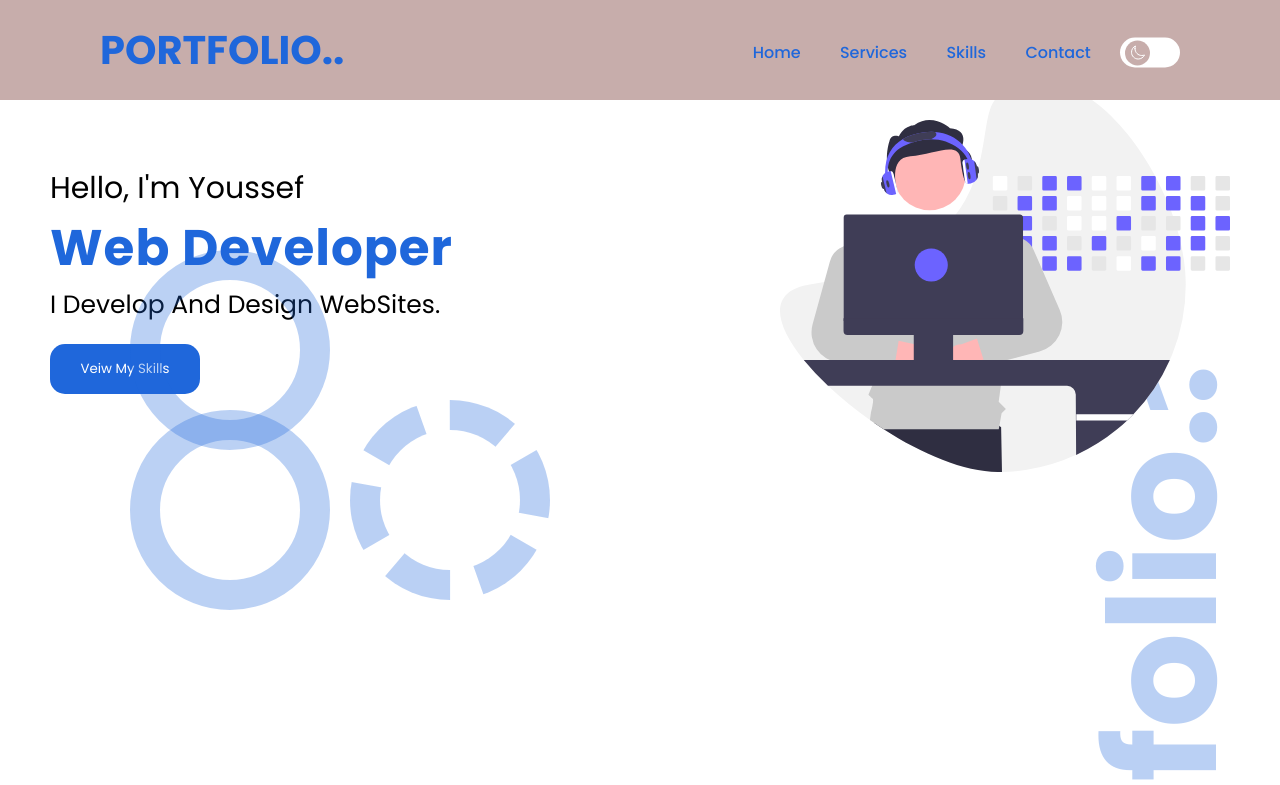
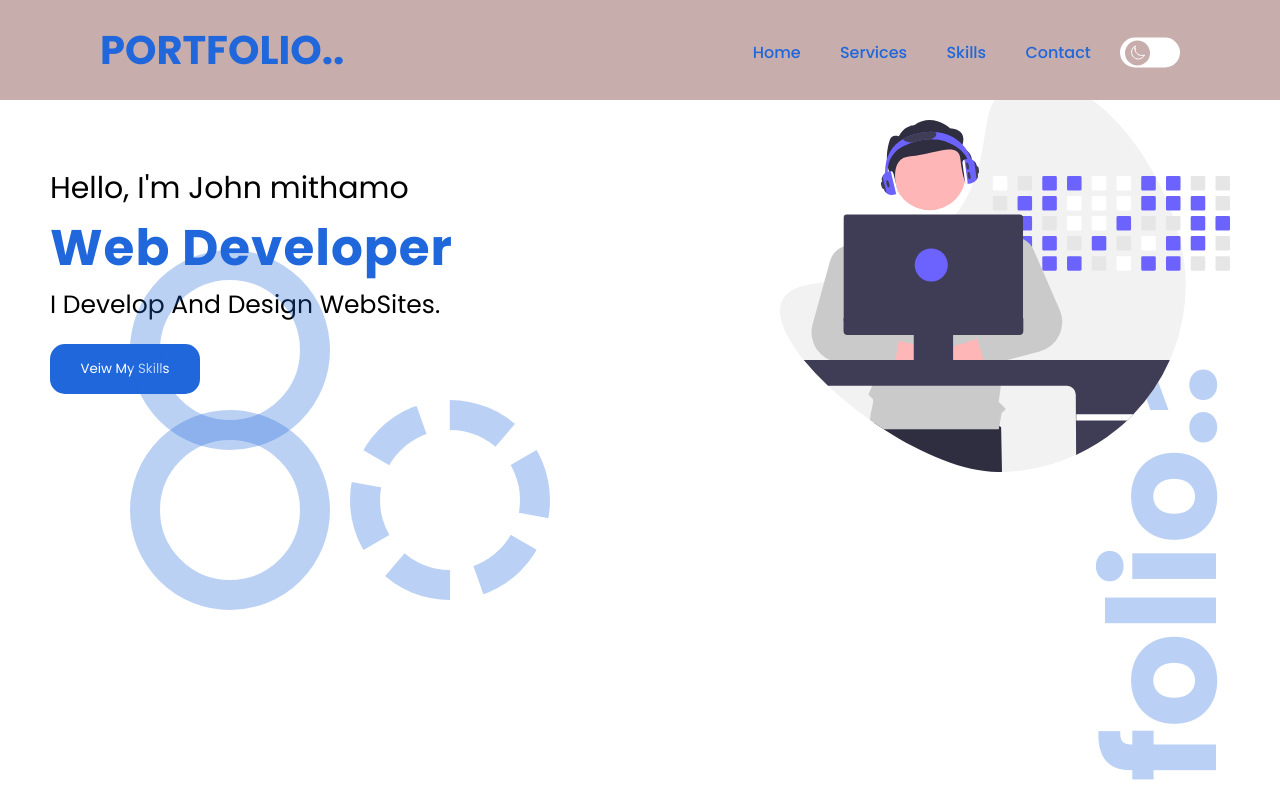
Before and after one commit to Johnmithamo/Portfolio-website-, a plain HTML site: page index.html in a window 1280 px wide. Shown: the top 785 px of the page. Drawn offline with nearby package versions, Linux system fonts and the light colour scheme.

Commit message:
Update index.html

```diff
--- a/index.html
+++ b/index.html
@@ -30,7 +30,7 @@
   </header>
   <section id="home">
     <div class="left">
-      <span>Hello, I'm Youssef</span>
+      <span>Hello, I'm John mithamo</span>
       <h3>Web Developer</h3>
       <span class="des">I Develop And Design WebSites.</span>
       <button><a href="#skills">Veiw My Skills</a></button>
```
